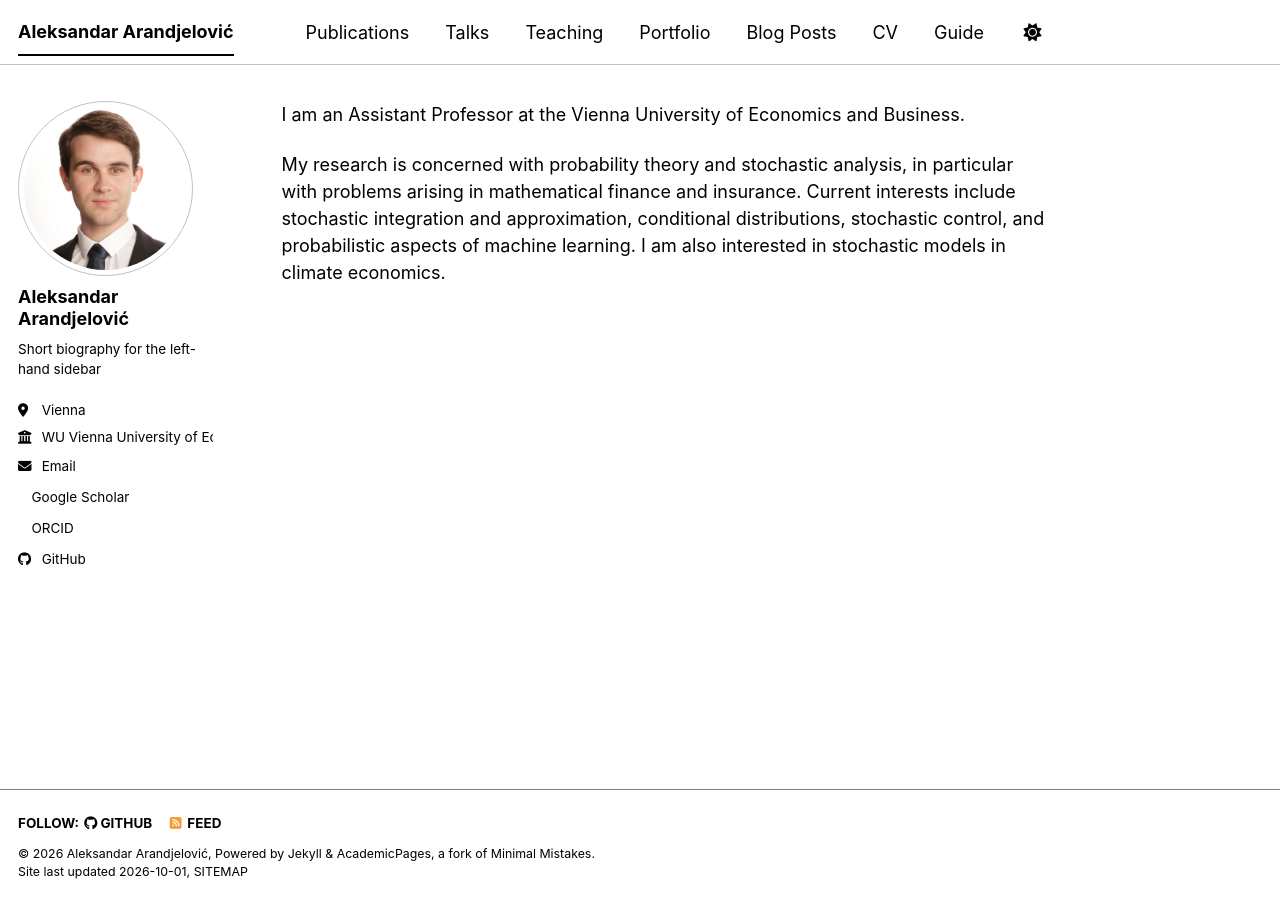
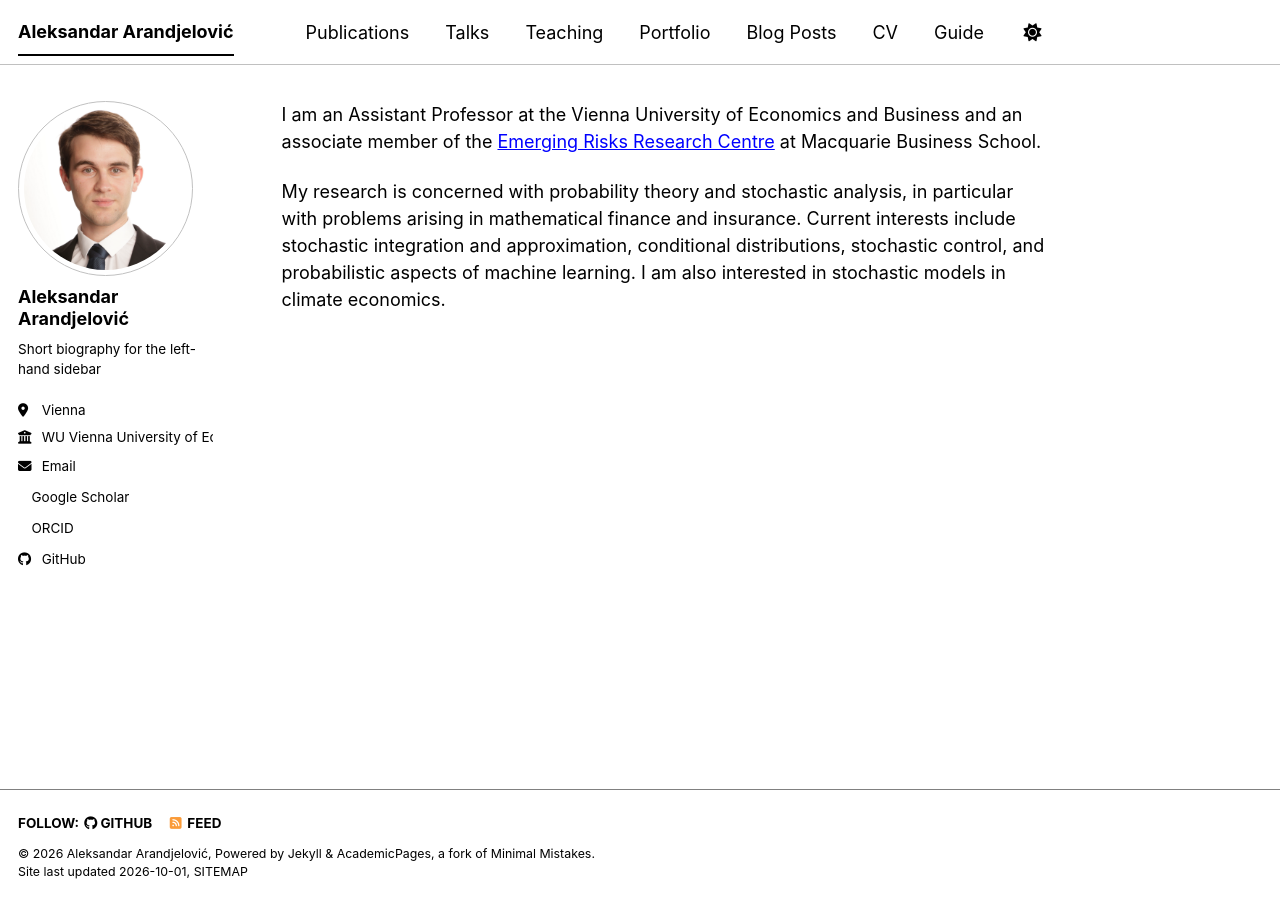
Before and after one commit to aarandjel/aarandjel.github.io, a Jekyll site: the page built from _pages/about.md, in a window 1280 px wide. Built offline with Jekyll 4.4.1, drawn with Linux system fonts in a browser that asks for light colours; a style sheet for code colours, icons or effects is not loaded.

Commit message:
Update about page with additional affiliations
Expanded professional affiliations and research interests.

```diff
--- a/_pages/about.md
+++ b/_pages/about.md
@@ -7,6 +7,6 @@ redirect_from:
   - /about.html
 ---
 
-I am an Assistant Professor at the Vienna University of Economics and Business.
+I am an Assistant Professor at the Vienna University of Economics and Business and an associate member of the [Emerging Risks Research Centre](https://www.mq.edu.au/research/research-centres-institutes-and-initiatives/emerging-risks) at Macquarie Business School.
 
 My research is concerned with probability theory and stochastic analysis, in particular with problems arising in mathematical finance and insurance. Current interests include stochastic integration and approximation, conditional distributions, stochastic control, and probabilistic aspects of machine learning. I am also interested in stochastic models in climate economics.
```
